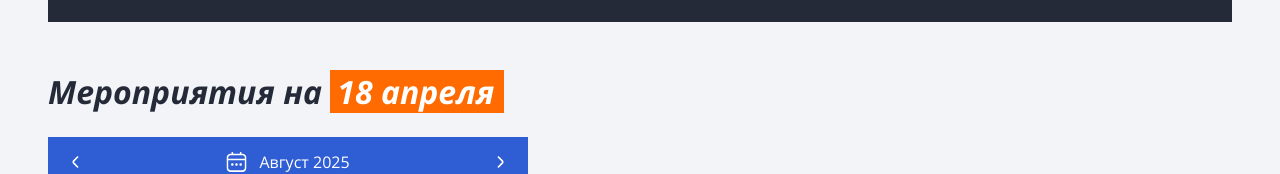
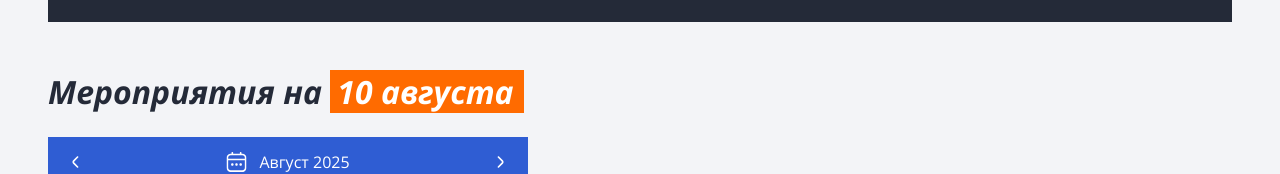
Before and after one commit to killrealpp/tisby-test, a website with bundled scripts: page index.html in a window 1280 px wide. Both pictures are taken after a click on the element "10". Shown: the part 1717-1891 px from the top of the page. Built offline with nearby package versions, Linux system fonts and the light colour scheme; files whose address does not match are found by name.

Commit message:
add events

```diff
--- a/index.html
+++ b/index.html
@@ -192,7 +192,7 @@
       <section class="calendar-events">
         <div class="container">
           <div class="calendar-events__inner">
-            <h3 class="calendar-events__title">Мероприятия на <span>18 апреля</span></h3>
+            <h3 class="calendar-events__title">Мероприятия на <span></span></h3>
             <div class="calendar-events__content">
               <div class="calendar">
 
--- a/js/modules/calendar.js
+++ b/js/modules/calendar.js
@@ -4,15 +4,22 @@ export function initCalendar() {
     const dayNamesContainer = document.querySelector('.calendar__day-names')
     const prevBtn = document.getElementById('prev-btn')
     const nextBtn = document.getElementById('next-btn')
+    const eventsTitleSpan = document.querySelector('.calendar-events__title span')
 
     const monthNames = [
         'Январь','Февраль','Март','Апрель','Май','Июнь',
-        'Июль','Август','Сентябрь','Октябрь','Ноябрь','Декабрь',
+        'Июль','Август','Сентябрь','Октябрь','Ноябрь','Декабрь'
     ]
 
     const dayNames = ['Пн','Вт','Ср','Чт','Пт','Сб','Вс']
 
     let currentDate = new Date()
+
+    const monthNamesForEvents = [
+        'января','февраля','марта','апреля','мая','июня',
+        'июля','августа','сентября','октября','ноября','декабря'
+    ];
+    eventsTitleSpan.textContent = `${currentDate.getDate()} ${monthNamesForEvents[currentDate.getMonth()]}`
 
     const renderDayNames = () => {
         dayNamesContainer.innerHTML = dayNames.map(day => `<span>${day}</span>`).join('')
@@ -52,7 +59,16 @@ export function initCalendar() {
         for (let i = 1; i <= nextDays; i++) {
             daysContainer.innerHTML += `<span class="calendar__days-hidden next">${i}</span>`
         }
-    }
+
+        daysContainer.querySelectorAll('span').forEach(span => {
+            span.addEventListener('click', () => {
+                if (span.classList.contains('calendar__days-hidden')) return
+
+                const day = span.textContent
+                eventsTitleSpan.textContent = `${day} ${monthNamesForEvents[month]}`
+            });
+        });
+    };
 
     const changeMonth = delta => {
         currentDate.setMonth(currentDate.getMonth() + delta)
--- a/scss/main.scss
+++ b/scss/main.scss
@@ -2,3 +2,4 @@
 @import "blocks/_top.scss";
 @import "blocks/_search.scss";
 @import "blocks/_calendar.scss";
+@import "blocks/_events.scss";
```
Also changed, not shown: html/pages/index.html (+1 -1 lines), css/main.css, scss/blocks/_events.scss (added), 1 other file.
